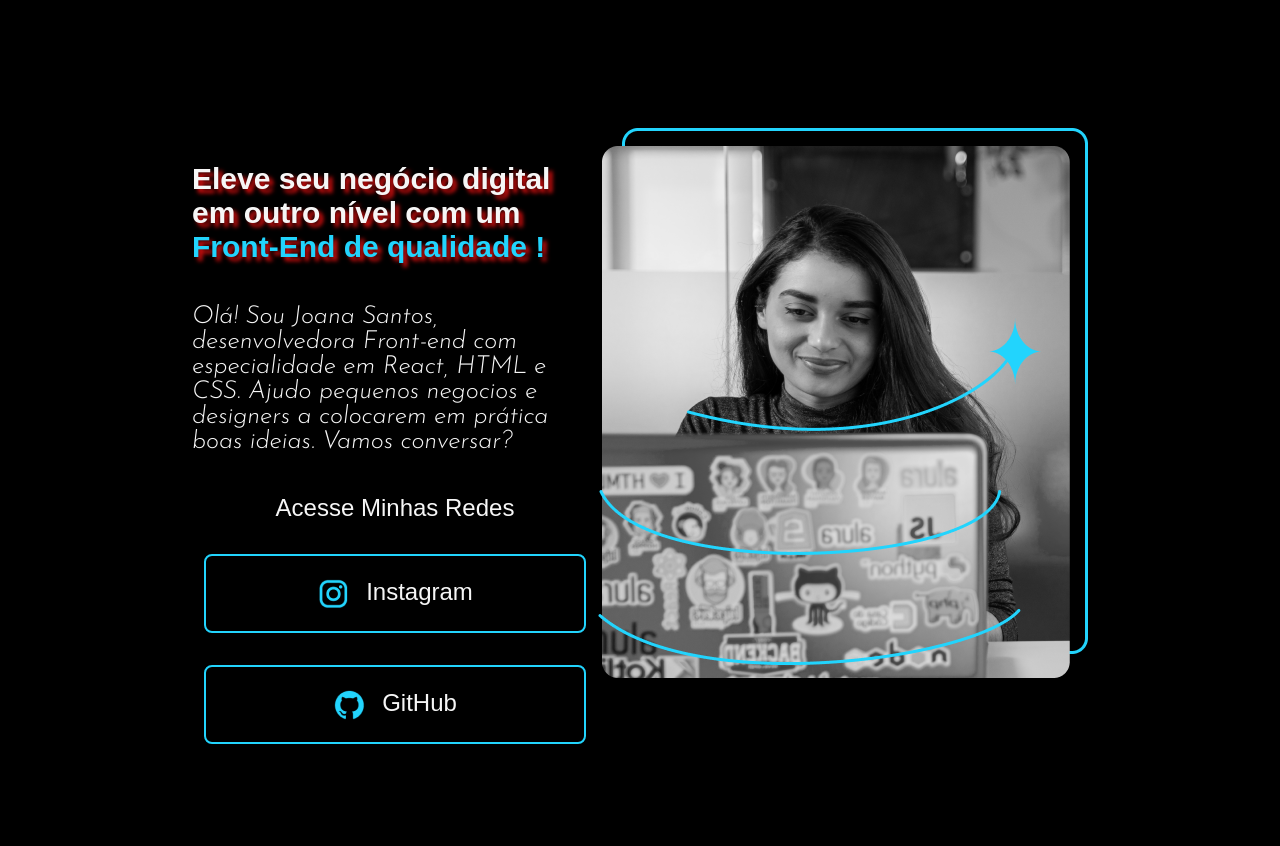
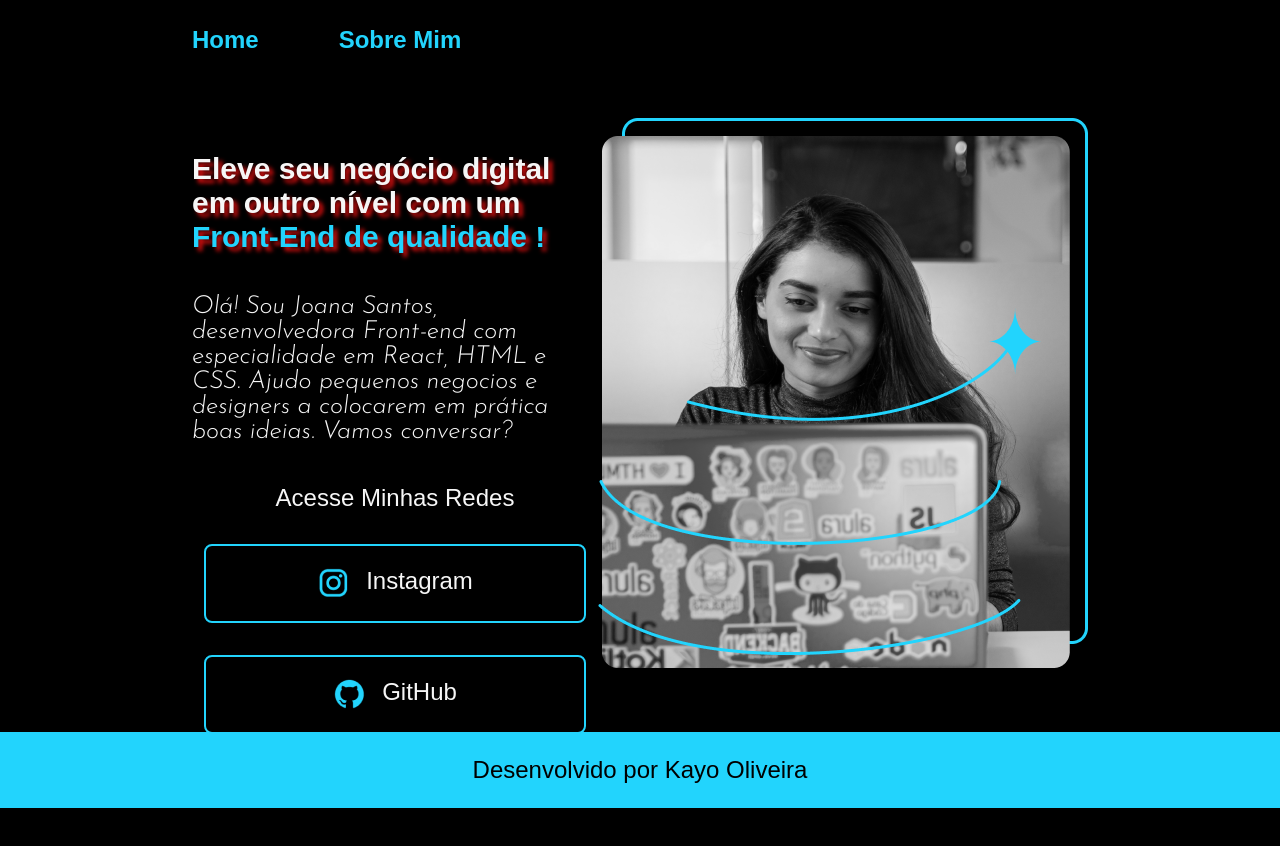
Before and after one commit to Kayo033/Curso_Alura, a plain HTML site: page index.html in a window 1280 px wide. After the commit the page ends 808 px from the top, so only its background shows below. Drawn offline with Linux system fonts and the light colour scheme.

Commit message:
30/03/23

```diff
--- a/index.html
+++ b/index.html
@@ -5,12 +5,17 @@
     <meta charset="UTF-8">
     <meta http-equiv="X-UA-Compatible" content="IE=edge">
     <meta name="viewport" content="width=device-width, initial-scale=1.0">
-    <title>Document</title>
-    <link rel="stylesheet" href="style.css">
+    <title>HTML e CSS</title>
+    <link rel="stylesheet" href="styles/style.css">
 </head>
 
 <body>
-    <header></header>
+    <header class="cabecalho">
+        <nav class="cabecalho__menu">
+            <a class="cabecalho__menu__link" href="#home">Home</a>
+            <a class="cabecalho__menu__link" href="about.html">Sobre Mim</a>
+        </nav>
+    </header>
 
     <main class="apresentacao">
         <section class="apresentacao__conteudo">
@@ -26,21 +31,26 @@
 
             <div class="apresentacao__links">
                 <h2 class="apresentacao__links_subtitulo">Acesse Minhas Redes</h2>
+
                 <a class="apresentacao__links__link" href="https://www.instagram.com/" target="_blank">
-                <img src="img/instagram.png">
-                Instagram
+                    <img src="img/instagram.png">
+                    Instagram
                 </a>
+
                 <a class="apresentacao__links__link" href="https://github.com/" target="_blank">
-                <img src="img/github.png">
-                GitHub
+                    <img src="img/github.png">
+                    GitHub
                 </a>
+
             </div>
         </section>
 
         <img src="imagem.png" alt="Joana Programando em JavaScript">
     </main>
 
-    <footer></footer>
+    <footer class="rodape">
+        <p>Desenvolvido por Kayo Oliveira</p>
+    </footer>
 
     </body>
 </body>
--- a/style.css
+++ b/styles/style.css
@@ -10,26 +10,56 @@
 
 @import url('https://fonts.googleapis.com/css2?family=Josefin+Sans:ital,wght@1,300&display=swap');
 
+/* DECLARAÇÃO DE VARIAVEIS (:ROOT) NO CSS ABAIXO ESCOPO GLOBAL (USA NO CSS TODO !) */
+
+:root {
+    --cor-primaria: #000000;
+    --cor-secundaria: #F6F6F6;
+    --cor-terciaria: #22D4FD;
+    --cor-hover: #dbcd0f;
+
+    --fonte-primaria: 'Montserrat', sans-serif;
+}
+
 * {
     margin: 0;
     padding: 0;
+    /*
+        O 'PADDING' é responsável por definir a distância entre um conteúdo e suas bordas.
+    */
 
 }
 
 body {
-    height: 100vh;
     /*Usa 100% da VIEWPORT*/
+    /*  height: 100vh;
+        Por agora ter bastante conteúdo e a página estar passando o tamanho e começando a quebrar, tira o 100vh pq esta passando o tamanho da tela com o conteúdo
+    */
     box-sizing: border-box;
-    background-color: #000000;
-    color: #F6F6F6;
+    background-color: var(--cor-primaria); /*Usando variaveis no css VAR(NOME DA VARIAVEL)*/
+    color: var(--cor-secundaria);
 }
 
-.titulo-destaque {
-    color: #22D4FD;
+.cabecalho {
+    padding: 2% 0% 0% 15%;
+}
+
+.cabecalho__menu {
+    display: flex;
+    gap: 80px;
+
+}
+
+.cabecalho__menu__link {
+    font-family: var(--fonte-primaria);
+    font-size: 24px;
+    font-weight: 600;
+    color: var(--cor-terciaria);
+    text-decoration: none;
 }
 
 .apresentacao {
-    margin: 10% 15%;
+    padding: 5% 15%;
     display: flex;
     align-items: center;
     justify-content: space-between;
@@ -43,10 +73,15 @@ body {
     height: 482px;
 }
 
+
 .apresentacao__conteudo__titulo {
     font-size: 30px;
     font-family: 'Oswald', sans-serif;
     text-shadow: 4px 4px 4px #db0f0f;
+}
+
+.titulo-destaque {
+    color: var(--cor-terciaria);
 }
 
 .apresentacao__conteudo__texto {
@@ -72,25 +107,35 @@ body {
     display: flex;
     justify-content: center;
     gap: 16px;
-    border: 2px solid #22D4FD;
+    border: 2px solid var(--cor-terciaria);
     width: 378px;
     text-align: center;
     border-radius: 8px;
     font-size: 24px;
-    font-family: 'Montserrat', sans-serif;
+    font-family: var(--fonte-primaria);
     font-weight: 600px; /*Por ser botão, usa FONT-WEIGHT para aumentar o destaque das palavras*/
     padding: 21.5px 0;
     text-decoration: none;
-    color: #F6F6F6;
-    font-family: 'Montserrat', sans-serif;
+    color: var(--cor-secundaria);
+    font-family: var(--fonte-primaria);
 }
 
 /*HOVER: quando passar o mouse acontece alguma coisa. EXEMPLOS ABAIXO...*/
 .apresentacao__links__link:hover {
     background-color: #272727;
-    color: #dbcd0f;
+    color: var(--cor-hover);
 }
 
 .apresentacao__links_subtitulo:hover {
-    color: #dbcd0f;
+    color: var(--cor-hover);
 }
+
+.rodape {
+    padding: 24px;
+    background-color: #22D4FD;
+    color: var(--cor-primaria);
+    text-align: center;
+    font-family: var(--fonte-primaria);
+    font-size: 24px;
+    font-weight: 400;
+}
```
Also changed, not shown: about.html (added, +40 -0 lines).
